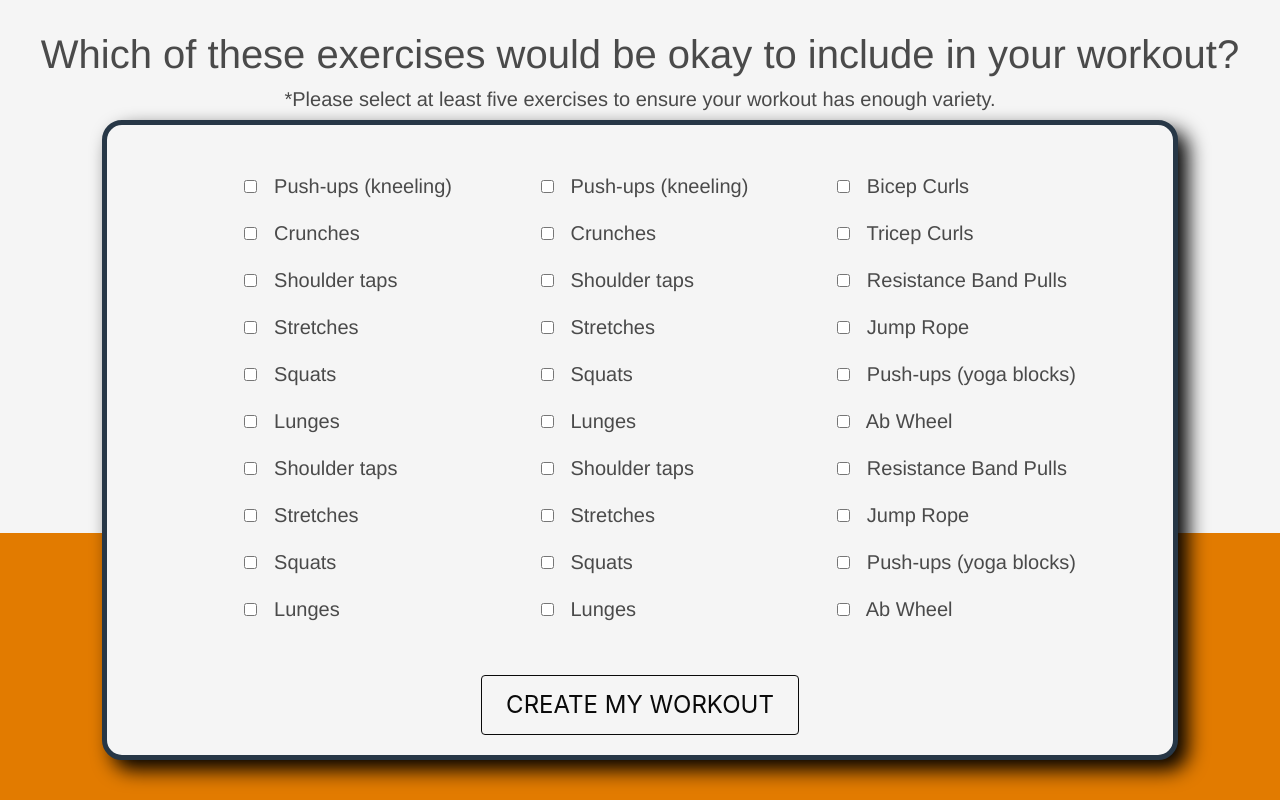
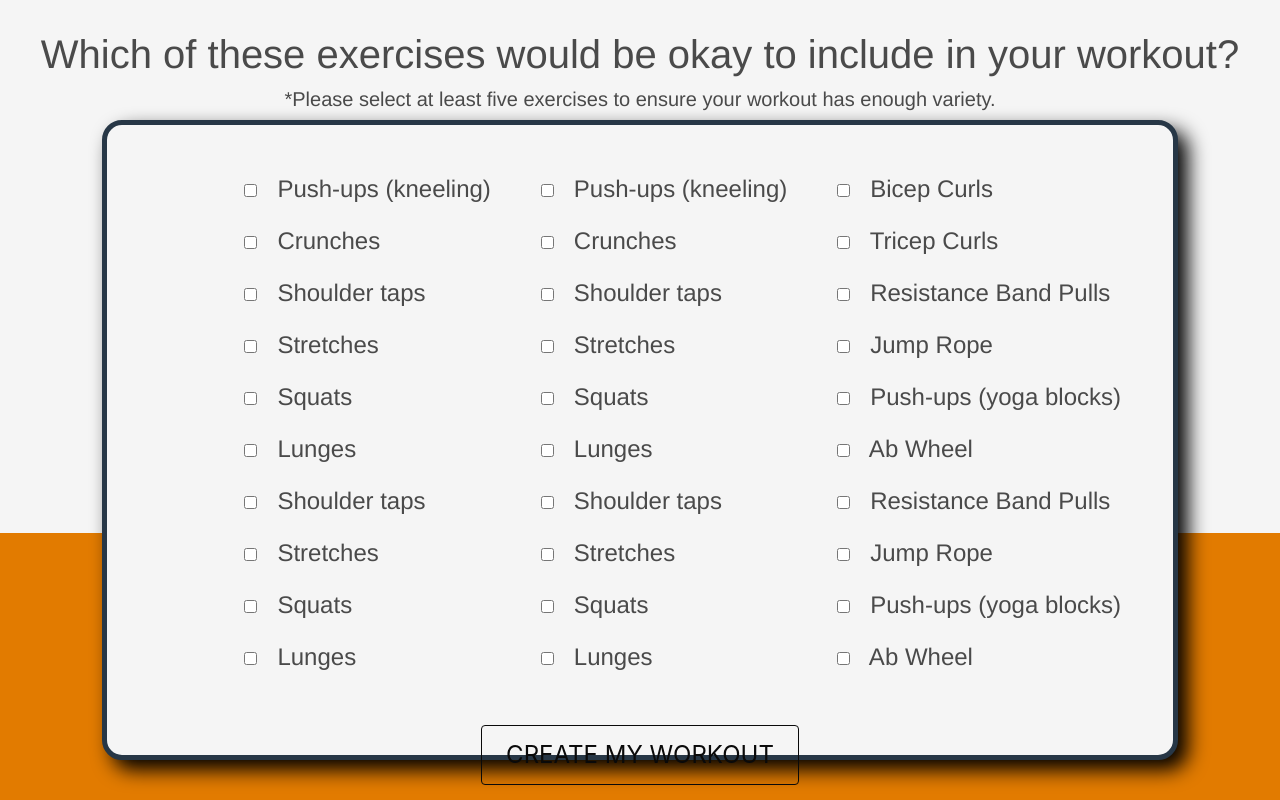
Before and after one commit to vruss14/workout-generator, a React (Create React App) app in the folder client/: page /gentle-exercises in a window 1280 px wide. Built offline with nearby package versions, Linux system fonts and the light colour scheme.

Commit message:
minor CSS adjustments (typography & box-shadow)

```diff
--- a/client/src/components/beginnerExercises.css
+++ b/client/src/components/beginnerExercises.css
@@ -79,11 +79,13 @@
 
 .checkbox {
     padding: 5px;
+    font-size: 24px;
 }
 
 .checkbox:hover {
     background-color: #E27B00;
-    font-weight: 500;
+    font-weight: 600;
+    border-radius: 5px;
 }
 
 @media screen and (max-width: 1150px) {
@@ -146,5 +148,4 @@
         margin-left: 1rem;
     }
 
-
 }
--- a/client/src/components/landingImg.js
+++ b/client/src/components/landingImg.js
@@ -11,7 +11,7 @@ function LandingImg() {
         border: "3px solid #273746",
         position: "relative",
         left: "-52%",
-        opacity: "80%"
+        opacity: "100%"
     }
 
     let rotatedImg = {
--- a/client/src/pages/beginnerExercises.js
+++ b/client/src/pages/beginnerExercises.js
@@ -49,7 +49,7 @@ function BeginnerExercises() {
                 <div className="column is-one-third custom-col">
                     <div className="field">
                         <div className="control">
-                            <label className="checkbox is-size-5">
+                            <label className="checkbox">
                                 <input type="checkbox" /> &nbsp; Push-ups (kneeling)
                             </label>
                         </div>
@@ -57,7 +57,7 @@ function BeginnerExercises() {
 
                     <div className="field">
                         <div className="control">
-                            <label className="checkbox is-size-5">
+                            <label className="checkbox">
                                 <input type="checkbox" /> &nbsp; Crunches
                             </label>
                         </div>
@@ -65,7 +65,7 @@ function BeginnerExercises() {
 
                     <div className="field">
                         <div className="control">
-                            <label className="checkbox is-size-5">
+                            <label className="checkbox">
                                 <input type="checkbox" /> &nbsp; Shoulder taps
                             </label>
                         </div>
@@ -73,7 +73,7 @@ function BeginnerExercises() {
 
                     <div className="field">
                         <div className="control">
-                            <label className="checkbox is-size-5">
+                            <label className="checkbox">
                                 <input type="checkbox" /> &nbsp; Stretches
                             </label>
                         </div>
@@ -81,7 +81,7 @@ function BeginnerExercises() {
 
                     <div className="field">
                         <div className="control">
-                            <label className="checkbox is-size-5">
+                            <label className="checkbox">
                                 <input type="checkbox" /> &nbsp; Squats
                             </label>
                         </div>
@@ -89,7 +89,7 @@ function BeginnerExercises() {
 
                     <div className="field">
                         <div className="control">
-                            <label className="checkbox is-size-5">
+                            <label className="checkbox">
                                 <input type="checkbox" /> &nbsp; Lunges
                             </label>
                         </div>
@@ -97,7 +97,7 @@ function BeginnerExercises() {
 
                     <div className="field">
                         <div className="control">
-                            <label className="checkbox is-size-5">
+                            <label className="checkbox">
                                 <input type="checkbox" /> &nbsp; Shoulder taps
                             </label>
                         </div>
@@ -105,7 +105,7 @@ function BeginnerExercises() {
 
                     <div className="field">
                         <div className="control">
-                            <label className="checkbox is-size-5">
+                            <label className="checkbox">
                                 <input type="checkbox" /> &nbsp; Stretches
                             </label>
                         </div>
@@ -113,7 +113,7 @@ function BeginnerExercises() {
 
                     <div className="field">
                         <div className="control">
-                            <label className="checkbox is-size-5">
+                            <label className="checkbox">
                                 <input type="checkbox" /> &nbsp; Squats
                             </label>
                         </div>
@@ -121,7 +121,7 @@ function BeginnerExercises() {
 
                     <div className="field">
                         <div className="control">
-                            <label className="checkbox is-size-5">
+                            <label className="checkbox">
                                 <input type="checkbox" /> &nbsp; Lunges
                             </label>
                         </div>
@@ -132,7 +132,7 @@ function BeginnerExercises() {
                 <div className="column is-one-third has-text-justified custom-col">
                     <div className="field">
                         <div className="control">
-                            <label className="checkbox is-size-5">
+                            <label className="checkbox">
                                 <input type="checkbox" /> &nbsp; Push-ups (kneeling)
                             </label>
                         </div>
@@ -140,7 +140,7 @@ function BeginnerExercises() {
 
                     <div className="field">
                         <div className="control">
-                            <label className="checkbox is-size-5">
+                            <label className="checkbox">
                                 <input type="checkbox" /> &nbsp; Crunches
                             </label>
                         </div>
@@ -148,7 +148,7 @@ function BeginnerExercises() {
 
                     <div className="field">
                         <div className="control">
-                            <label className="checkbox is-size-5">
+                            <label className="checkbox">
                                 <input type="checkbox" /> &nbsp; Shoulder taps
                             </label>
                         </div>
@@ -156,7 +156,7 @@ function BeginnerExercises() {
 
                     <div className="field">
                         <div className="control">
-                            <label className="checkbox is-size-5">
+                            <label className="checkbox">
                                 <input type="checkbox" /> &nbsp; Stretches
                             </label>
                         </div>
@@ -164,7 +164,7 @@ function BeginnerExercises() {
 
                     <div className="field">
                         <div className="control">
-                            <label className="checkbox is-size-5">
+                            <label className="checkbox">
                                 <input type="checkbox" /> &nbsp; Squats
                             </label>
                         </div>
@@ -172,7 +172,7 @@ function BeginnerExercises() {
 
                     <div className="field">
                         <div className="control">
-                            <label className="checkbox is-size-5">
+                            <label className="checkbox">
                                 <input type="checkbox" /> &nbsp; Lunges
                             </label>
                         </div>
@@ -180,7 +180,7 @@ function BeginnerExercises() {
 
                     <div className="field">
                         <div className="control">
-                            <label className="checkbox is-size-5">
+                            <label className="checkbox">
                                 <input type="checkbox" /> &nbsp; Shoulder taps
                             </label>
                         </div>
@@ -188,7 +188,7 @@ function BeginnerExercises() {
 
                     <div className="field">
                         <div className="control">
-                            <label className="checkbox is-size-5">
+                            <label className="checkbox">
                                 <input type="checkbox" /> &nbsp; Stretches
                             </label>
                         </div>
@@ -196,7 +196,7 @@ function BeginnerExercises() {
 
                     <div className="field">
                         <div className="control">
-                            <label className="checkbox is-size-5">
+                            <label className="checkbox">
                                 <input type="checkbox" /> &nbsp; Squats
                             </label>
                         </div>
@@ -204,7 +204,7 @@ function BeginnerExercises() {
 
                     <div className="field">
                         <div className="control">
-                            <label className="checkbox is-size-5">
+                            <label className="checkbox">
                                 <input type="checkbox" /> &nbsp; Lunges
                             </label>
                         </div>
@@ -215,7 +215,7 @@ function BeginnerExercises() {
                 <div className="column is-one-third has-text-justified custom-col">
                     <div className="field">
                         <div className="control">
-                            <label className="checkbox is-size-5">
+                            <label className="checkbox">
                                 <input type="checkbox" /> &nbsp; Bicep Curls
                             </label>
                         </div>
@@ -223,7 +223,7 @@ function BeginnerExercises() {
 
                     <div className="field">
                         <div className="control">
-                            <label className="checkbox is-size-5">
+                            <label className="checkbox">
                                 <input type="checkbox" /> &nbsp; Tricep Curls
                             </label>
                         </div>
@@ -231,7 +231,7 @@ function BeginnerExercises() {
 
                     <div className="field">
                         <div className="control">
-                            <label className="checkbox is-size-5">
+                            <label className="checkbox">
                                 <input type="checkbox" /> &nbsp; Resistance Band Pulls
                             </label>
                         </div>
@@ -239,7 +239,7 @@ function BeginnerExercises() {
 
                     <div className="field">
                         <div className="control">
-                            <label className="checkbox is-size-5">
+                            <label className="checkbox">
                                 <input type="checkbox" /> &nbsp; Jump Rope
                             </label>
                         </div>
@@ -247,7 +247,7 @@ function BeginnerExercises() {
 
                     <div className="field">
                         <div className="control">
-                            <label className="checkbox is-size-5">
+                            <label className="checkbox">
                                 <input type="checkbox" /> &nbsp; Push-ups (yoga blocks)
                             </label>
                         </div>
@@ -255,7 +255,7 @@ function BeginnerExercises() {
 
                     <div className="field">
                         <div className="control">
-                            <label className="checkbox is-size-5">
+                            <label className="checkbox">
                                 <input type="checkbox" /> &nbsp; Ab Wheel
                             </label>
                         </div>
@@ -263,7 +263,7 @@ function BeginnerExercises() {
 
                     <div className="field">
                         <div className="control">
-                            <label className="checkbox is-size-5">
+                            <label className="checkbox">
                                 <input type="checkbox" /> &nbsp; Resistance Band Pulls
                             </label>
                         </div>
@@ -271,7 +271,7 @@ function BeginnerExercises() {
 
                     <div className="field">
                         <div className="control">
-                            <label className="checkbox is-size-5">
+                            <label className="checkbox">
                                 <input type="checkbox" /> &nbsp; Jump Rope
                             </label>
                         </div>
@@ -279,7 +279,7 @@ function BeginnerExercises() {
 
                     <div className="field">
                         <div className="control">
-                            <label className="checkbox is-size-5">
+                            <label className="checkbox">
                                 <input type="checkbox" /> &nbsp; Push-ups (yoga blocks)
                             </label>
                         </div>
@@ -287,7 +287,7 @@ function BeginnerExercises() {
 
                     <div className="field">
                         <div className="control">
-                            <label className="checkbox is-size-5">
+                            <label className="checkbox">
                                 <input type="checkbox" /> &nbsp; Ab Wheel
                             </label>
                         </div>
```
Also changed, not shown: client/src/components/getStartedStyle.css (+18 -0 lines), client/src/pages/getStarted.js (+5 -4 lines).
